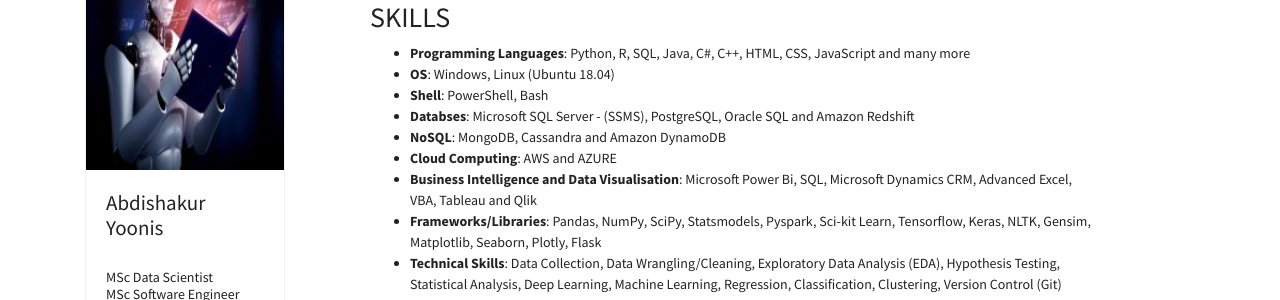
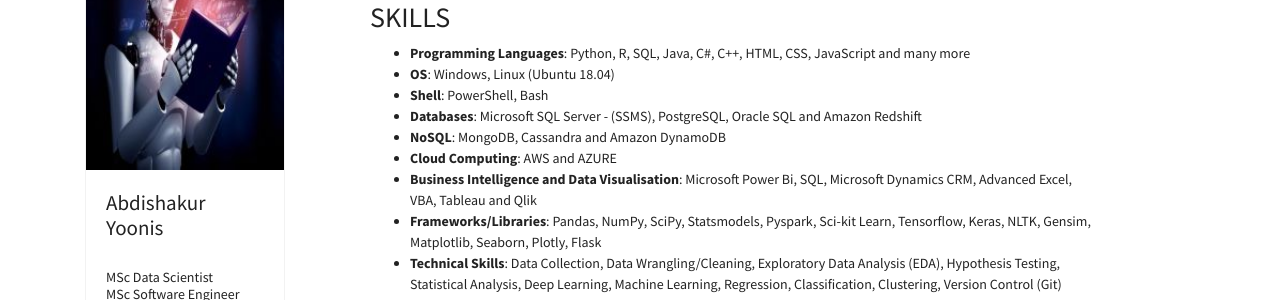
Before and after one commit to Abdishakury/abdishakury.github.io, a Jekyll site: the page built from Resume.md, in a window 1280 px wide and 900 px high. Shown: the part 419-719 px from the top of the window. Built offline with Jekyll 4.4.1, drawn with Linux system fonts in a browser that asks for light colours; nearby versions of some CDN libraries; our own code applies the rules of GitHub Pages for plain Markdown files.

Commit message:
Update Resume.md

```diff
--- a/Resume.md
+++ b/Resume.md
@@ -10,7 +10,7 @@
  - **Programming Languages**: Python, R, SQL, Java, C#, C++, HTML, CSS, JavaScript and many more
  - **OS**: Windows, Linux (Ubuntu 18.04)
  - **Shell**: PowerShell, Bash
- - **Databses**: Microsoft SQL Server - (SSMS), PostgreSQL, Oracle SQL and Amazon Redshift
+ - **Databases**: Microsoft SQL Server - (SSMS), PostgreSQL, Oracle SQL and Amazon Redshift
  - **NoSQL**: MongoDB, Cassandra and Amazon DynamoDB
  - **Cloud Computing**: AWS and AZURE
  - **Business Intelligence and Data Visualisation**: Microsoft Power Bi, SQL, Microsoft Dynamics CRM, Advanced Excel, VBA, Tableau and Qlik
```
